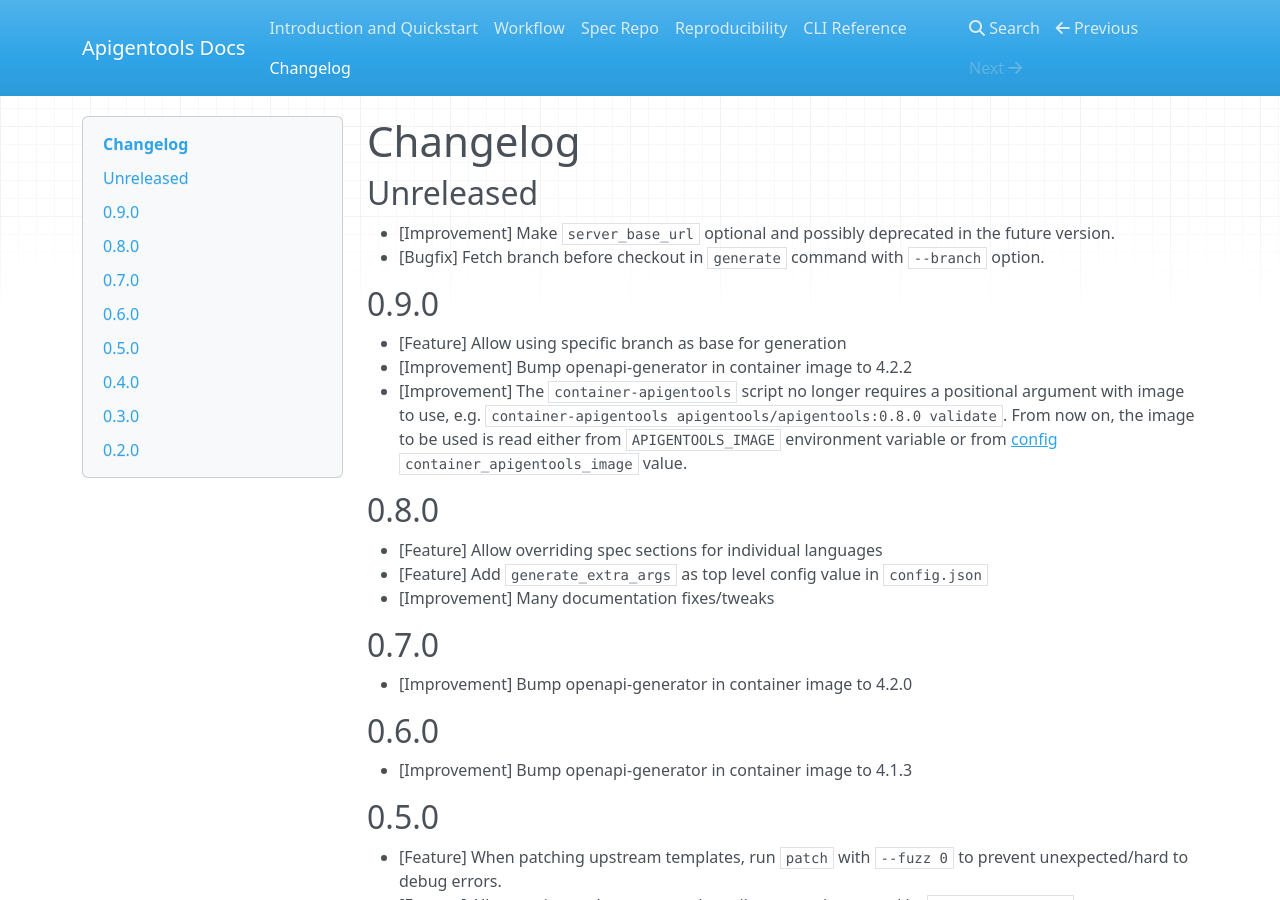
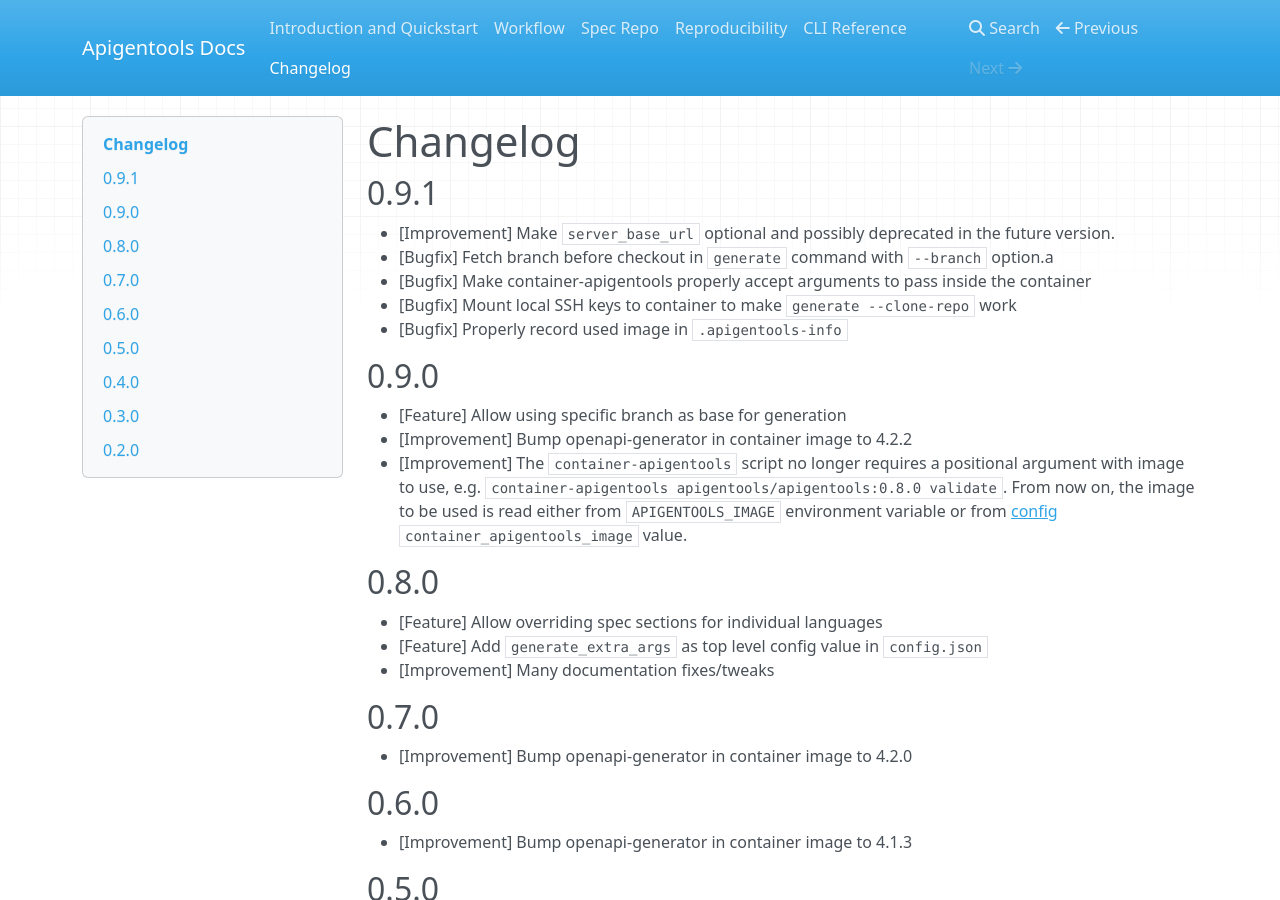
Before and after one commit to DataDog/apigentools, an MkDocs documentation site: the page built from docs/changelog.md, in a window 1280 px wide and 900 px high. Built offline with MkDocs 1.6.1, drawn with Linux system fonts in a browser that asks for light colours; nearby versions of some CDN libraries.

Commit message:
Update changelog for 0.9.1 release (#108)

```diff
--- a/docs/changelog.md
+++ b/docs/changelog.md
@@ -1,9 +1,12 @@
 # Changelog
 
-## Unreleased
+## 0.9.1
 
 * [Improvement] Make `server_base_url` optional and possibly deprecated in the future version.
-* [Bugfix] Fetch branch before checkout in `generate` command with `--branch` option.
+* [Bugfix] Fetch branch before checkout in `generate` command with `--branch` option.a
+* [Bugfix] Make container-apigentools properly accept arguments to pass inside the container
+* [Bugfix] Mount local SSH keys to container to make `generate --clone-repo` work
+* [Bugfix] Properly record used image in `.apigentools-info`
 
 ## 0.9.0
 
```
